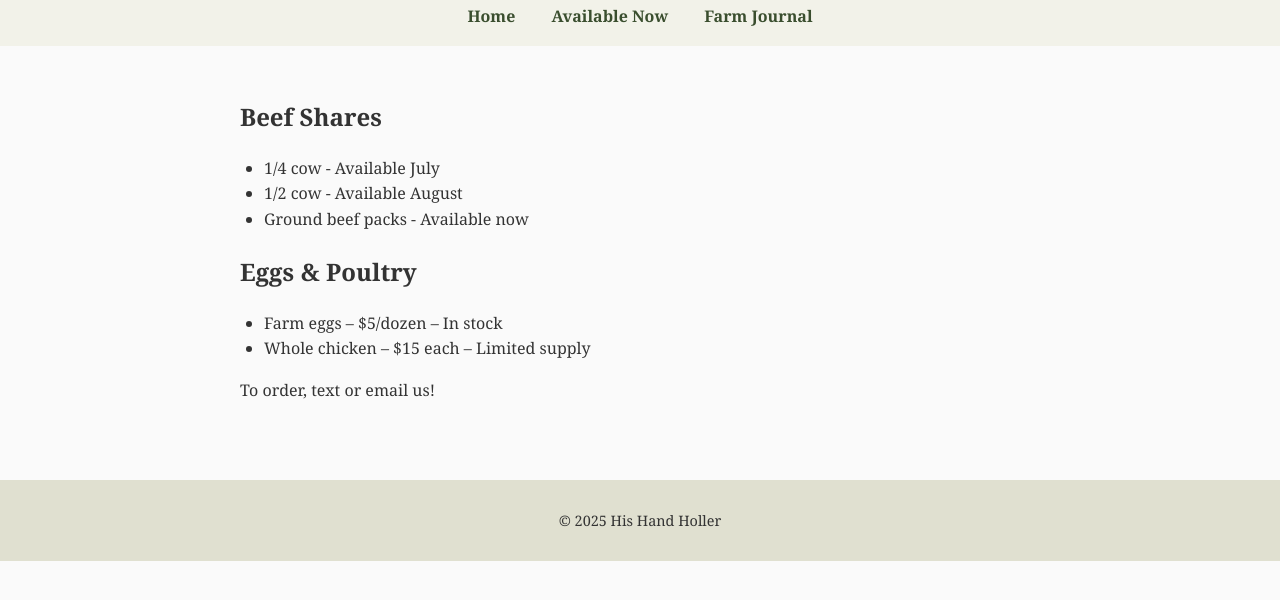
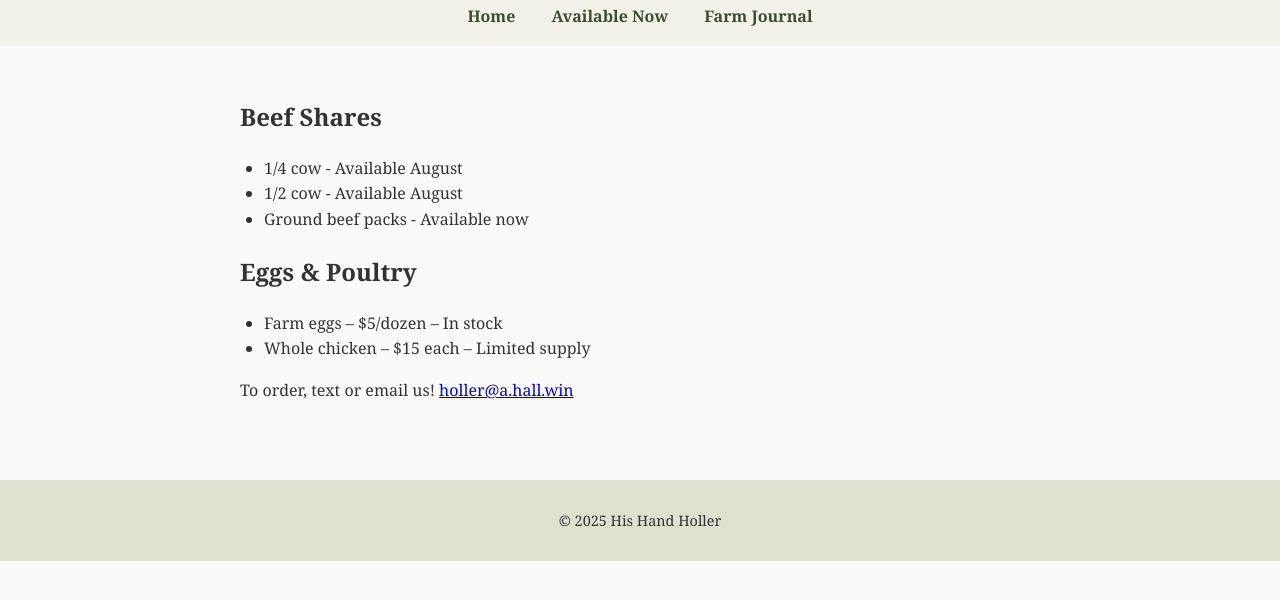
Before and after one commit to art-full/HisHandHoller, a plain HTML site: page available.html in a window 1280 px wide. Shown: the part 106-706 px from the top of the page. Drawn offline with Linux system fonts and the light colour scheme.

Commit message:
Update Share date to August

```diff
--- a/available.html
+++ b/available.html
@@ -18,7 +18,7 @@
   <section>
     <h2>Beef Shares</h2>
     <ul>
-      <li>1/4 cow - Available July</li>
+      <li>1/4 cow - Available August</li>
       <li>1/2 cow - Available August</li>
       <li>Ground beef packs - Available now</li>
     </ul>
@@ -29,7 +29,7 @@
       <li>Whole chicken – $15 each – Limited supply</li>
     </ul>
 
-    <p>To order, text or email us!</p>
+    <p>To order, text or email us! <a href="mailto:holler@a.hall.win">holler@a.hall.win</a></p>
   </section>
 
   <footer>
```
